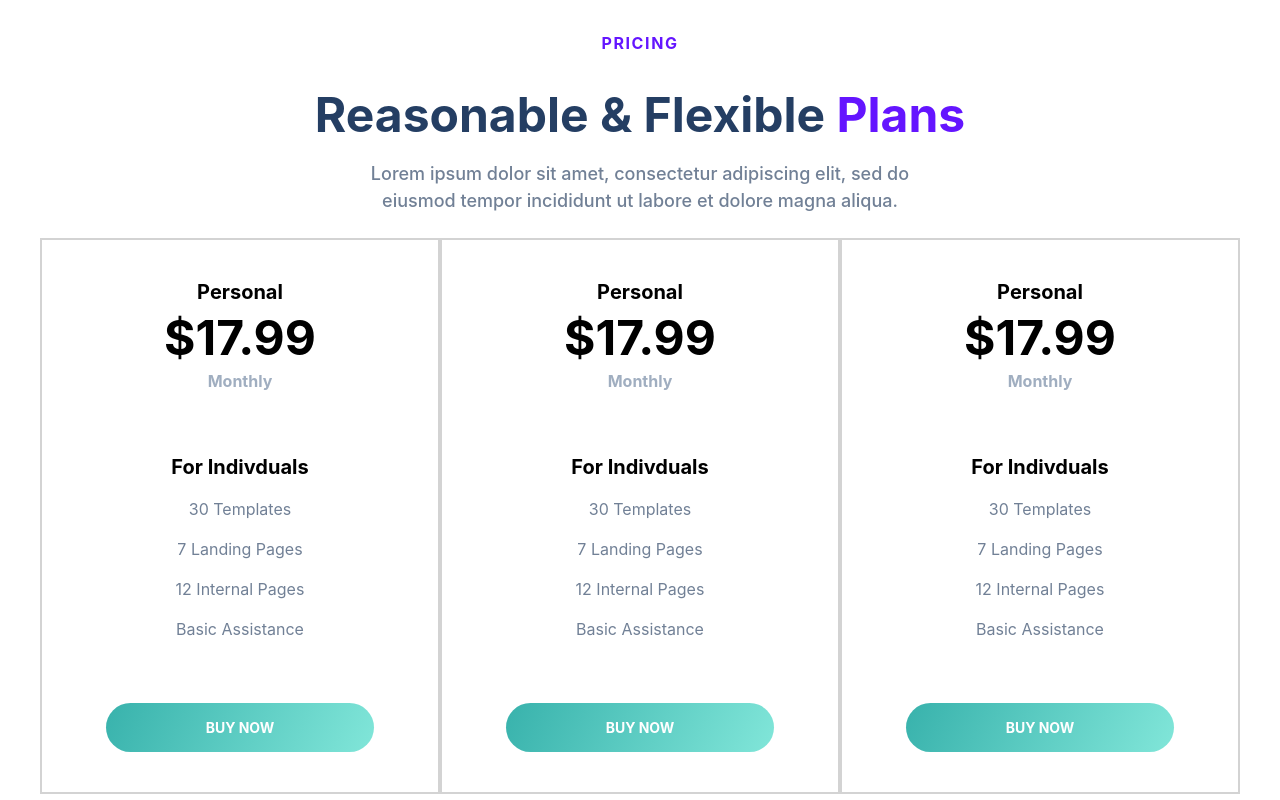
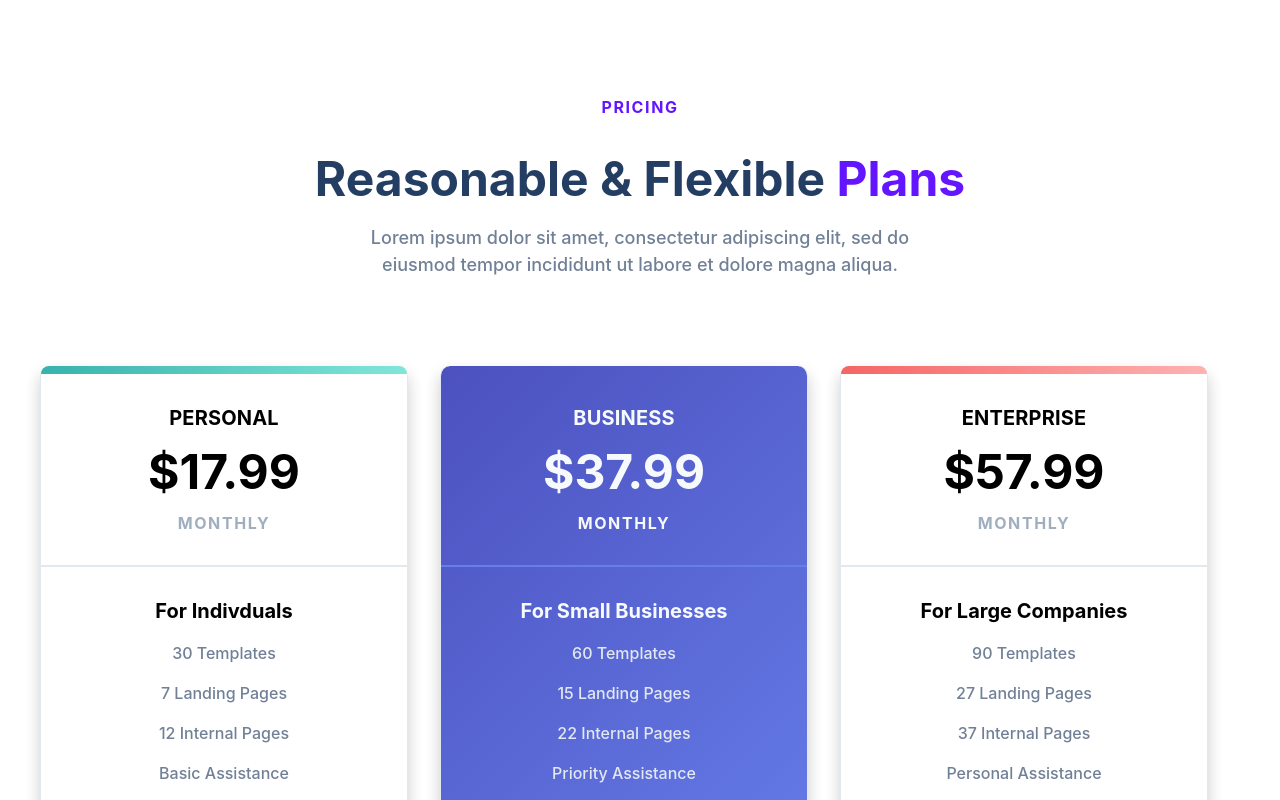
Before and after one commit to Hasib006/Final-Project-, a plain HTML site: page index.html in a window 1280 px wide. Shown: the part 3222-4022 px from the top of the page. Drawn offline with Linux system fonts and the light colour scheme.

Commit message:
Pricing Section Completed

```diff
--- a/index.html
+++ b/index.html
@@ -70,11 +70,11 @@
           <div class="services">
             <div class="service__container--row">
           <span class="symbol__container">
-            <img class="symbol" src="https://treact.owaiskhan.me/static/media/shield-icon.daefe14b320b14fbd9cbd18908ac93ec.svg" alt="">
+            <img class="symbol" src="https://treact.owaiskhan.me/static/media/support-icon.f9253ffa8cb6ffde5bbaa05eb5136375.svg" alt="">
           </span>
           <span class="text__container">
             <span class="title">Secure</span>
-            <p class="service__description">We strictly only deal with vendors that provide top notch security.</p>
+            <p class="service__description">Lorem ipsum donor amet siti ceali ut enim ad minim veniam, quis nostrud.</p>
           </span>
         </div>
         </div>
@@ -82,11 +82,11 @@
           <div class="services">
             <div class="service__container--row">
           <span class="symbol__container">
-            <img class="symbol" src="https://treact.owaiskhan.me/static/media/shield-icon.daefe14b320b14fbd9cbd18908ac93ec.svg" alt="">
+            <img class="symbol" src="https://treact.owaiskhan.me/static/media/customize-icon.367468c90fd796009b97fbfba67b2c6a.svg" alt="">
           </span>
           <span class="text__container">
             <span class="title">Secure</span>
-            <p class="service__description">We strictly only deal with vendors that provide top notch security.</p>
+            <p class="service__description">Lorem ipsum donor amet siti ceali ut enim ad minim veniam, quis nostrud.</p>
           </span>
         </div>
         </div>
@@ -94,11 +94,11 @@
           <div class="services">
             <div class="service__container--row">
           <span class="symbol__container">
-            <img class="symbol" src="https://treact.owaiskhan.me/static/media/shield-icon.daefe14b320b14fbd9cbd18908ac93ec.svg" alt="">
+            <img class="symbol" src="https://treact.owaiskhan.me/static/media/reliable-icon.1367510a8f0a1bec76dc425d25f92f43.svg" alt="">
           </span>
           <span class="text__container">
             <span class="title">Secure</span>
-            <p class="service__description">We strictly only deal with vendors that provide top notch security.</p>
+            <p class="service__description">Lorem ipsum donor amet siti ceali ut enim ad minim veniam, quis nostrud.</p>
           </span>
         </div>
         </div>
@@ -106,11 +106,11 @@
           <div class="services">
             <div class="service__container--row">
           <span class="symbol__container">
-            <img class="symbol" src="https://treact.owaiskhan.me/static/media/shield-icon.daefe14b320b14fbd9cbd18908ac93ec.svg" alt="">
+            <img class="symbol" src="https://treact.owaiskhan.me/static/media/fast-icon.dbb971a73d4805d2fc3bcdacdb55beba.svg" alt="">
           </span>
           <span class="text__container">
             <span class="title">Secure</span>
-            <p class="service__description">We strictly only deal with vendors that provide top notch security.</p>
+            <p class="service__description">Lorem ipsum donor amet siti ceali ut enim ad minim veniam, quis nostrud.</p>
           </span>
         </div>
         </div>
@@ -118,11 +118,11 @@
           <div class="services">
             <div class="service__container--row">
           <span class="symbol__container">
-            <img class="symbol" src="https://treact.owaiskhan.me/static/media/shield-icon.daefe14b320b14fbd9cbd18908ac93ec.svg" alt="">
+            <img class="symbol" src="https://treact.owaiskhan.me/static/media/simple-icon.673b7e1750b2a4ef32907fc164828d00.svg" alt="">
           </span>
           <span class="text__container">
             <span class="title">Secure</span>
-            <p class="service__description">We strictly only deal with vendors that provide top notch security.</p>
+            <p class="service__description">Lorem ipsum donor amet siti ceali ut enim ad minim veniam, quis nostrud.</p>
           </span>
         </div>
         </div>
@@ -170,17 +170,17 @@
                 </div>
               </li>
               <li class="column__steps">
-                <div class="steps__numbers">01</div>
+                <div class="steps__numbers">02</div>
                 <div class="steps__context--container">
-                  <h6 class="steps__context--heading">Register</h6>
-                  <p class="steps__context--para">Create an account with us using Google or Facebook.</p>
+                  <h6 class="steps__context--heading">Download</h6>
+                  <p class="steps__context--para">Browse and Download the template that you like from the marketplace.</p>
                 </div>
               </li>
               <li class="column__steps">
-                <div class="steps__numbers">01</div>
+                <div class="steps__numbers">03</div>
                 <div class="steps__context--container">
-                  <h6 class="steps__context--heading">Register</h6>
-                  <p class="steps__context--para">Create an account with us using Google or Facebook.</p>
+                  <h6 class="steps__context--heading">Run</h6>
+                  <p class="steps__context--para">Follow the instructions to setup and customize the template to your needs.</p>
                 </div>
               </li>
             </div>
@@ -202,6 +202,7 @@
         <div class="plans__container">
           <div class="plans">
             <div class="plan">
+              <div class="plan__highlight--1"></div>
               <div class="plan__header">
                 <span class="name">Personal</span>
                 <span class="price">$17.99</span>
@@ -217,47 +218,49 @@
                 </div>
               </div>
               <div class="plan__action">
-                <button class="buy__now--button">Buy Now</button>
+                <button class="buy__now--button-1">Buy Now</button>
+              </div>
+            </div>
+
+            <div class="plan__2">
+              <!-- <div class="plan__highlight"></div> (MAYBE YOU NEED THIS)-->
+              <div class="plan__header">
+                <span class="name__2">Business</span>
+                <span class="price">$37.99</span>
+                <span class="duration__2">Monthly</span>
+              </div>
+              <div class="plan__feature">
+                <div class="plan__features--2">
+                  <span class="main__feature">For Small Businesses</span>
+                  <span class="feature__2">60 Templates</span>
+                  <span class="feature__2">15 Landing Pages</span>
+                  <span class="feature__2">22 Internal Pages</span>
+                  <span class="feature__2">Priority Assistance</span>
+                </div>
+              </div>
+              <div class="plan__action">
+                <button class="buy__now--button-2">Buy Now</button>
               </div>
             </div>
 
             <div class="plan">
+              <div class="plan__highlight--2"></div>
               <div class="plan__header">
-                <span class="name">Personal</span>
-                <span class="price">$17.99</span>
+                <span class="name">Enterprise</span>
+                <span class="price">$57.99</span>
                 <span class="duration">Monthly</span>
               </div>
               <div class="plan__feature">
                 <div class="plan__features">
-                  <span class="main__feature">For Indivduals</span>
-                  <span class="feature">30 Templates</span>
-                  <span class="feature">7 Landing Pages</span>
-                  <span class="feature">12 Internal Pages</span>
-                  <span class="feature">Basic Assistance</span>
+                  <span class="main__feature">For Large Companies</span>
+                  <span class="feature">90 Templates</span>
+                  <span class="feature">27 Landing Pages</span>
+                  <span class="feature">37 Internal Pages</span>
+                  <span class="feature">Personal Assistance</span>
                 </div>
               </div>
               <div class="plan__action">
-                <button class="buy__now--button">Buy Now</button>
-              </div>
-            </div>
-
-            <div class="plan">
-              <div class="plan__header">
-                <span class="name">Personal</span>
-                <span class="price">$17.99</span>
-                <span class="duration">Monthly</span>
-              </div>
-              <div class="plan__feature">
-                <div class="plan__features">
-                  <span class="main__feature">For Indivduals</span>
-                  <span class="feature">30 Templates</span>
-                  <span class="feature">7 Landing Pages</span>
-                  <span class="feature">12 Internal Pages</span>
-                  <span class="feature">Basic Assistance</span>
-                </div>
-              </div>
-              <div class="plan__action">
-                <button class="buy__now--button">Buy Now</button>
+                <button class="buy__now--button-3">Buy Now</button>
               </div>
             </div>
 
--- a/styles.css
+++ b/styles.css
@@ -1,6 +1,8 @@
 
 * {
     font-family: 'Inter', system-ui;
+    border-style: solid;
+    border-width: 0px;
 }
 
 p{
@@ -478,44 +480,100 @@ width: calc(100%/ 3)
     display: flex;
   }
 
-  .plan{
+  .plan,
+  .plan__2{
     width: calc(100% / 3);
     display: flex;
     flex-direction: column;
-    padding: 8px 32px ;
-    border: 2px solid lightgrey;
+    padding: 8px 32px 0px 32px ;
+    border: 1px solid #e2e8f0;
+    box-shadow: 0px 8px 16px rgba(0, 0, 0, 0.2);
+    margin: 64px 32px 0px 0px;
+    position: relative;
+    border-radius: 10px;
+    border-top-width: 0px;
   }
+
+  /* PLAN 2  */
+  .plan__2 {
+    background-image: linear-gradient(135deg, rgb(76, 81, 191) 0%, rgb(102, 126, 234) 100%) !important;
+    color: #f7fafc;
+  }
+
+
+
+  .plan__highlight--1,
+  .plan__highlight--2 {
+    height: 8px;
+    position: absolute;
+    right: 0;
+    left: 0;
+    top: 0;
+    border-top-right-radius: 10px;
+    border-top-left-radius: 10px
+  }
+
+  .plan__highlight--1{
+    background: linear-gradient(115deg, rgb(56, 178, 172) 0%, rgb(129, 230, 217) 100%);
+  }
+
+  .plan__highlight--2 {
+    background: linear-gradient(115deg, rgb(245, 101, 101) 0%, rgb(254, 178, 178) 100%);
+  }
+
 
   .plan__header {
     display: flex;
     flex-direction: column;
     padding: 32px 0px;
     align-items: center;
+    text-transform: uppercase;
   }
 
-  .name{
+  .name,
+  .name__2 {
     font-size: 20px;
     font-weight: 700;
+    letter-spacing: 0.01rem;
   }
+
 
   .price {
     font-size: 48px;
     font-weight: 700;
     margin: 4px 0px;
+    padding: 8px 0px;
   }
 
-  .duration {
+  .duration,
+  .duration__2 {
     font-size: 16px;
     color: #a0aec0;
     font-weight: 700;
+    letter-spacing: 0.1rem;
   }
 
-  .plan__features {
+  .duration__2 {
+    color: #f7fafc;
+  }
+
+  .plan__features,
+  .plan__features--2 {
     display: flex;
     flex-direction: column;
     align-items: center;
     padding: 32px;
+    margin-right: -32px;
+    margin-left: -32px;
+    border-top-width: 2px;
+    border-bottom-width: 2px;
+    border-color: rgb(226, 232, 240);
   }
+
+  .plan__features--2{
+    border-color: rgb(102 126 234);
+  }
+
 
   .main__feature {
     font-size: 20px;
@@ -523,10 +581,16 @@ width: calc(100%/ 3)
     margin-top: 0;
   }
 
-  .feature{
+  .feature,
+  .feature__2 {
     font-size: 16px;
     color: #718096;
     margin-top: 20px;
+    font-weight: 500;
+  }
+
+  .feature__2 {
+    color: #e2e8f0;
   }
 
 .plan__action {
@@ -535,14 +599,52 @@ width: calc(100%/ 3)
     padding: 32px;
 }
 
-  .buy__now--button {
-    background: linear-gradient(115deg, rgb(56, 178, 172) 0%, rgb(129, 230, 217) 100%);
+
+
+  .buy__now--button-1,
+  .buy__now--button-2,
+  .buy__now--button-3 {
     width: 100%;
     padding: 16px 32px;
     border-radius: 999px;
     font-size: 14px;
-    color: white;
     font-weight: 700;
     text-transform: uppercase;
     border: none;
+    transition: all 300ms ease;
   }
+
+
+  .buy__now--button-1  {
+    color: white;
+    background: linear-gradient(115deg, rgb(56, 178, 172) 0%, rgb(129, 230, 217) 100%);
+  }
+
+  .buy__now--button-1:hover {
+    transform: translate(1px, -1px);
+    box-shadow: 0px 8px 16px rgba(0, 0, 0, 0.2);
+  }
+
+  .buy__now--button-2 {
+    background-color: #f7fafc;
+    color: #6415FF;
+  }
+
+  .buy__now--button-2:hover {
+    background-color: rgb(226 232 240);
+    transform: translate(1px, -1px);
+    box-shadow: 0px 8px 16px rgba(0, 0, 0, 0.2);
+    color: rgb(70 15 179)
+  }
+
+
+
+  .buy__now--button-3 {
+    color: white;
+    background: linear-gradient(115deg, rgb(245, 101, 101) 0%, rgb(254, 178, 178) 100%);
+  }
+
+  .buy__now--button-3:hover {
+    transform: translate(1px, -1px);
+    box-shadow: 0px 8px 16px rgba(0, 0, 0, 0.2);
+  }
```
